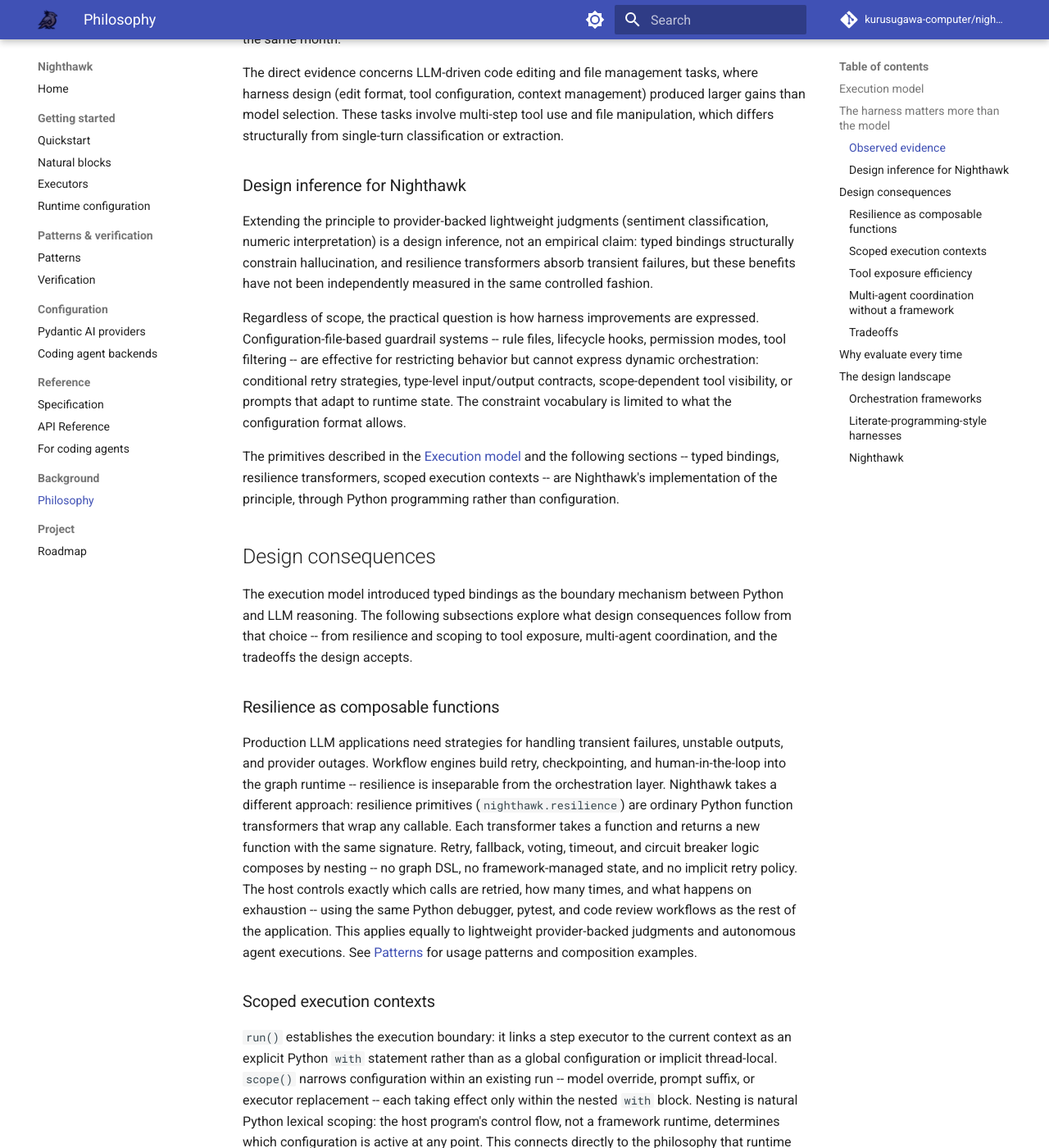
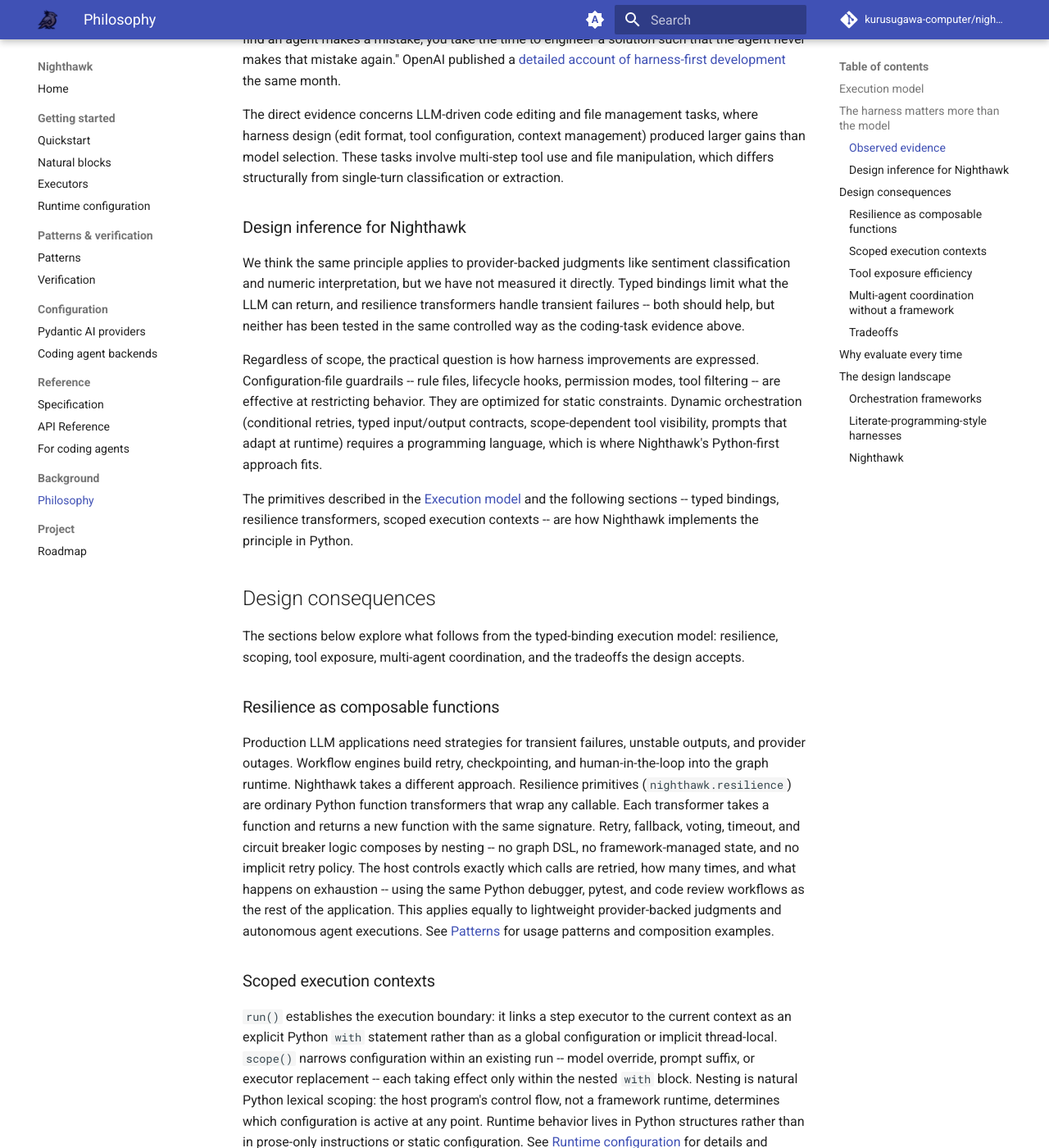
Before and after one commit to kurusugawa-computer/nighthawk-python, an MkDocs documentation site: the page built from docs/philosophy.md, in a window 1280 px wide and 1400 px high, scrolled down 1942 px. Shown: the whole window at 82% size. Built offline with MkDocs 1.6.1 and Material for MkDocs 9.7.7, drawn with Linux system fonts in a browser that asks for light colours; comment, search, counter and statistics services are not loaded; some of the changed text lies outside the part shown.

Commit message:
Refine philosophy documentation

`````diff
--- a/docs/philosophy.md
+++ b/docs/philosophy.md
@@ -1,10 +1,10 @@
 # Philosophy
 
-Python controls orchestration; the LLM operates inside typed blocks with explicit state transfer.
+Python owns the control flow. The LLM works inside typed blocks, receiving inputs and returning outputs through explicit bindings.
 
 ## Execution model
 
-Nighthawk embeds Natural blocks inside ordinary Python functions. Each block is a typed boundary: read bindings (`<name>`) inject input state from Python variables, write bindings (`<:name>`) commit output state back with type validation, and binding functions give the LLM composable access to Python callables during block execution. Python controls the sequencing -- loops, conditionals, error handling, retries -- and the LLM operates inside each block with no implicit message history carried across blocks.
+Nighthawk embeds Natural blocks inside ordinary Python functions. Each block has a typed boundary. Read bindings (`<name>`) pass Python values in. Write bindings (`<:name>`) pass results back out, validated against their type annotations. Binding functions let the LLM call Python functions during execution. Python controls the sequencing -- loops, conditionals, error handling, retries -- and the LLM operates inside each block with no implicit message history carried across blocks.
 
 ```py
 def python_average(numbers):
@@ -23,7 +23,7 @@
 
 Binding functions like `<python_average>` appear in the prompt as a compact signature line. The LLM's pre-trained Python knowledge lets it reason about types, return values, and composition from the signature alone, without JSON Schema or protocol overhead. See [Tool exposure efficiency](#tool-exposure-efficiency) for the quantitative comparison with MCP and CLI tool exposure.
 
-With provider-backed executors, each Natural block is a single LLM call where typed bindings do the heavy lifting. A sentiment classifier whose write binding is typed as `Literal["positive", "negative", "neutral"]` will reject any output that falls outside the declared set -- the type annotation is not a hint but a runtime-enforced contract via Pydantic validation. The same mechanism applies to numeric extraction (`int`, `float`), structured parsing (Pydantic models), and any task where the judgment space is bounded. Because the host program owns the loop, a misclassified result can be retried, logged, or routed to a fallback -- all in ordinary Python.
+With provider-backed executors, each Natural block is a single LLM call. A sentiment classifier whose write binding is typed as `Literal["positive", "negative", "neutral"]` rejects any output outside the declared set -- Pydantic validates the type annotation at runtime, not as a hint. The same mechanism applies to numeric extraction (`int`, `float`), structured parsing (Pydantic models), and any task where the judgment space is bounded. Because the host program owns the loop, a misclassified result can be retried, logged, or routed to a fallback -- all in ordinary Python.
 
 With [coding agent backends](coding-agent-backends.md), the same boundary contract applies, but each Natural block becomes an autonomous agent execution. The agent can read files, run commands, and invoke skills -- while typed bindings enforce what crosses the boundary back to Python. The same `scope()` and `run()` context managers that structure human-written workflows are equally legible to a coding agent constructing workflows programmatically. When a coding agent operates inside a Natural block, binding functions appear as Python signatures in the prompt:
 
@@ -32,13 +32,13 @@
 merge_results: (primary: list[Item], secondary: list[Item]) -> list[Item]
 ```
 
-The underlying LLM's pre-trained Python knowledge lets it infer that `Item` has attributes, that the return value supports iteration and indexing, and that `merge_results` accepts the output of `fetch_items` directly -- all from the type annotations alone. An equivalent CLI tool description (`fetch-items --category X --limit 10`) conveys invocation syntax but not output structure; the model must infer or discover the output format separately.
+The underlying LLM's pre-trained Python knowledge lets it infer that `Item` has attributes, that the return value supports iteration and indexing, and that `merge_results` accepts the output of `fetch_items` directly -- all from the type annotations alone. A CLI tool description (`fetch-items --category X --limit 10`) is optimized for invocation syntax; output structure is left to the model's training data.
 
-Coding agent backends make this especially practical because the agent can immediately apply that inferred structure while reading workflow code, invoking tools, editing implementations, running `pytest`, and iterating within the same Python codebase. No framework-specific tooling, no graph serialization format, no separate configuration language.
+Coding agent backends make this especially practical because the agent can immediately apply that inferred structure while reading workflow code, invoking tools, editing implementations, running `pytest`, and iterating within the same Python codebase. The agent works directly in Python with standard tooling -- debugger, test runner, type checker -- rather than through a separate orchestration layer.
 
 ## The harness matters more than the model
 
-The strongest direct evidence comes from agentic coding tasks; extending the principle to provider-backed judgments is a design inference, not a measured claim.
+The strongest direct evidence comes from agentic coding tasks. The subsections below separate what has been measured from where Nighthawk extends the principle.
 
 ### Observed evidence
 
@@ -50,27 +50,29 @@
 
 ### Design inference for Nighthawk
 
-Extending the principle to provider-backed lightweight judgments (sentiment classification, numeric interpretation) is a design inference, not an empirical claim: typed bindings structurally constrain hallucination, and resilience transformers absorb transient failures, but these benefits have not been independently measured in the same controlled fashion.
+We think the same principle applies to provider-backed judgments like sentiment classification and numeric interpretation, but we have not measured it directly. Typed bindings limit what the LLM can return, and resilience transformers handle transient failures -- both should help, but neither has been tested in the same controlled way as the coding-task evidence above.
 
-Regardless of scope, the practical question is how harness improvements are expressed. Configuration-file-based guardrail systems -- rule files, lifecycle hooks, permission modes, tool filtering -- are effective for restricting behavior but cannot express dynamic orchestration: conditional retry strategies, type-level input/output contracts, scope-dependent tool visibility, or prompts that adapt to runtime state. The constraint vocabulary is limited to what the configuration format allows.
+Regardless of scope, the practical question is how harness improvements are expressed. Configuration-file guardrails -- rule files, lifecycle hooks, permission modes, tool filtering -- are effective at restricting behavior. They are optimized for static constraints. Dynamic orchestration (conditional retries, typed input/output contracts, scope-dependent tool visibility, prompts that adapt at runtime) requires a programming language, which is where Nighthawk's Python-first approach fits.
 
-The primitives described in the [Execution model](#execution-model) and the following sections -- typed bindings, resilience transformers, scoped execution contexts -- are Nighthawk's implementation of the principle, through Python programming rather than configuration.
+The primitives described in the [Execution model](#execution-model) and the following sections -- typed bindings, resilience transformers, scoped execution contexts -- are how Nighthawk implements the principle in Python.
 
 ## Design consequences
 
-The execution model introduced typed bindings as the boundary mechanism between Python and LLM reasoning. The following subsections explore what design consequences follow from that choice -- from resilience and scoping to tool exposure, multi-agent coordination, and the tradeoffs the design accepts.
+The sections below explore what follows from the typed-binding execution model: resilience, scoping, tool exposure, multi-agent coordination, and the tradeoffs the design accepts.
 
 ### Resilience as composable functions
 
-Production LLM applications need strategies for handling transient failures, unstable outputs, and provider outages. Workflow engines build retry, checkpointing, and human-in-the-loop into the graph runtime -- resilience is inseparable from the orchestration layer. Nighthawk takes a different approach: resilience primitives (`nighthawk.resilience`) are ordinary Python function transformers that wrap any callable. Each transformer takes a function and returns a new function with the same signature. Retry, fallback, voting, timeout, and circuit breaker logic composes by nesting -- no graph DSL, no framework-managed state, and no implicit retry policy. The host controls exactly which calls are retried, how many times, and what happens on exhaustion -- using the same Python debugger, pytest, and code review workflows as the rest of the application. This applies equally to lightweight provider-backed judgments and autonomous agent executions. See [Patterns](patterns.md#resilience-patterns) for usage patterns and composition examples.
+Production LLM applications need strategies for transient failures, unstable outputs, and provider outages. Workflow engines build retry, checkpointing, and human-in-the-loop into the graph runtime. Nighthawk takes a different approach. Resilience primitives (`nighthawk.resilience`) are ordinary Python function transformers that wrap any callable. Each transformer takes a function and returns a new function with the same signature. Retry, fallback, voting, timeout, and circuit breaker logic composes by nesting -- no graph DSL, no framework-managed state, and no implicit retry policy. The host controls exactly which calls are retried, how many times, and what happens on exhaustion -- using the same Python debugger, pytest, and code review workflows as the rest of the application. This applies equally to lightweight provider-backed judgments and autonomous agent executions. See [Patterns](patterns.md#resilience-patterns) for usage patterns and composition examples.
 
 ### Scoped execution contexts
 
-`run()` establishes the execution boundary: it links a step executor to the current context as an explicit Python `with` statement rather than as a global configuration or implicit thread-local. `scope()` narrows configuration within an existing run -- model override, prompt suffix, or executor replacement -- each taking effect only within the nested `with` block. Nesting is natural Python lexical scoping: the host program's control flow, not a framework runtime, determines which configuration is active at any point. This connects directly to the philosophy that runtime behavior should live in Python structures rather than in prose-only instructions or static configuration. See [Runtime configuration](runtime-configuration.md) for details and examples.
+`run()` establishes the execution boundary: it links a step executor to the current context as an explicit Python `with` statement rather than as a global configuration or implicit thread-local. `scope()` narrows configuration within an existing run -- model override, prompt suffix, or executor replacement -- each taking effect only within the nested `with` block. Nesting is natural Python lexical scoping: the host program's control flow, not a framework runtime, determines which configuration is active at any point. Runtime behavior lives in Python structures rather than in prose-only instructions or static configuration. See [Runtime configuration](runtime-configuration.md) for details and examples.
 
 ### Tool exposure efficiency
 
-Because binding functions are Python signatures rather than JSON Schema objects or CLI descriptions, the per-tool context cost is on the order of a single signature line. MCP tool definitions carry per-request JSON Schema overhead that grows with the number of exposed tools. CLI tools reduce definition overhead but carry hidden costs -- Mario Zechner's [2025 benchmark](https://mariozechner.at/posts/2025-08-15-mcp-vs-cli/) found that CLI invocations in Claude Code trigger per-command security classification that consumed an order of magnitude more tokens than equivalent MCP calls. In both approaches, substantial context budget is spent on tool plumbing before the model sees the actual task.
+Binding functions carry higher information density per token than JSON Schema or CLI descriptions (see [Execution model](#execution-model) for how they appear in the prompt). This section compares the per-tool context cost across approaches.
+
+MCP tool definitions carry per-request JSON Schema overhead that grows with the number of exposed tools. CLI tools reduce definition overhead but carry hidden costs -- Mario Zechner's [2025 benchmark](https://mariozechner.at/posts/2025-08-15-mcp-vs-cli/) found that CLI invocations in Claude Code trigger per-command security classification that consumed an order of magnitude more tokens than equivalent MCP calls. In both approaches, substantial context budget is spent on tool plumbing before the model sees the actual task.
 
 **MCP** defines tools as JSON Schema objects served over a protocol layer. Each tool definition consumes tokens in every request.
 
@@ -82,7 +84,7 @@
 find_top_items: (category: str) -> list[dict]  # Return the highest-scored recent items in a category.
 ```
 
-This is on the order of a single signature line -- comparable in token cost to the most compact CLI description, but carrying higher information density. The type annotations let the LLM reason structurally: a `list[dict]` return supports iteration and key access, an `Item` return type has discoverable attributes, and typed parameters make it clear what another binding function will accept. A CLI description of similar compactness conveys invocation syntax but leaves output structure to inference from training data. There is no protocol layer, no serialization boundary, and no per-tool JSON Schema overhead. The same type annotations serve as targets for optional static analysis (pyright) and as hooks for Nighthawk's runtime validation (via Pydantic). Testing, debugging, and composition use standard Python tooling.
+The type annotations let the LLM reason structurally: a `list[dict]` return supports iteration and key access, an `Item` return type has discoverable attributes, and typed parameters make it clear what another binding function will accept. There is no protocol layer, no serialization boundary, and no per-tool JSON Schema overhead. The same type annotations serve as targets for optional static analysis (pyright) and as hooks for Nighthawk's runtime validation (via Pydantic). Testing, debugging, and composition use standard Python tooling.
 
 | Approach | Per-tool context cost | Information density | Type safety | Composability | Testing | Interoperability |
 |---|---|---|---|---|---|---|
@@ -100,7 +102,7 @@
 
 **Isolation.** Nighthawk provides logical isolation at binding boundaries: read bindings prevent name rebinding, write bindings are type-validated, and each Natural block executes with an independent step context carrying no implicit message history. Read bindings do not prevent in-place mutation of mutable objects -- this is intentional and underlies the [carry pattern](patterns.md#the-carry-pattern). OS-level isolation -- sandboxing, filesystem scoping, permission control -- is delegated to the execution backend. Coding agent backends provide their own sandbox modes and working directory scoping, which Nighthawk configures but does not reimplement.
 
-**Result merging.** The resilience module provides composable patterns for common cases: `vote` for majority consensus across repeated invocations, `fallback` for sequential first-success chaining. Domain-specific merging -- reconciling edits from multiple agents, aggregating heterogeneous outputs, resolving conflicts -- belongs in user code, because merge semantics are inherently domain-dependent. Nighthawk's role is to ensure that each agent's output crosses the boundary as a typed, validated Python object that merge logic can operate on directly.
+**Result merging.** The resilience module provides composable patterns for common cases: `vote` for majority consensus across repeated invocations, `fallback` for sequential first-success chaining. Domain-specific merging -- reconciling edits from multiple agents, aggregating heterogeneous outputs, resolving conflicts -- belongs in user code, because merge semantics are inherently domain-dependent. Nighthawk ensures that each agent's output crosses the boundary as a typed, validated Python object that merge logic can operate on directly.
 
 ### Tradeoffs
 
@@ -108,7 +110,7 @@
 
 - **Python lock-in.** Binding functions, type annotations, and resilience transformers are Python constructs. Nighthawk does not offer a language-neutral protocol; interoperability with non-Python systems requires explicit bridging (e.g., REST endpoints wrapping Natural functions).
 - **Per-invocation cost.** Every Natural block invocation calls the LLM. There is no compilation step that amortizes cost across inputs. For high-throughput, low-judgment tasks where a deterministic Python function would suffice, a Natural block is the wrong tool. See [Why evaluate every time](#why-evaluate-every-time) for the design rationale.
-- **Integration tests are essential.** Mock tests verify Python logic around Natural blocks, but verifying that the LLM produces correct judgments requires integration tests against a real provider. The [two-layer testing strategy](verification.md) is not optional -- it is a structural consequence of delegating judgment to an LLM.
+- **Integration tests are essential.** Mock tests verify Python logic around Natural blocks, but verifying that the LLM produces correct judgments requires integration tests against a real provider. The [two-layer testing strategy](verification.md) is not optional -- because the LLM produces the judgment, only a real LLM call can verify it.
 - **Manual orchestration burden.** Nighthawk leaves branching, retries, merge logic, and recovery policy in user code rather than a graph runtime. This is a direct cost of the "Python controls all flow" principle.
 - **Python API design discipline.** Binding functions are only as effective as their signatures, type annotations, and naming. Poor API design degrades the LLM's ability to reason about composition.
 
@@ -153,7 +155,7 @@
 Store the computed average in `result`.
 ````
 
-The instruction references embedded code, but there is no explicit boundary for how `result` crosses back to the host program. The narrative assumes the value will be available to subsequent steps, but the mechanism for state transfer is implicit -- the reader must infer it from convention rather than from a declared contract.
+The instruction references embedded code, but there is no explicit boundary for how `result` crosses back to the host program. The narrative assumes the value will be available to subsequent steps, but getting `result` back to the host program is implicit -- it depends on convention, not a declared contract.
 
 ### Nighthawk
 
--- a/mkdocs.yml
+++ b/mkdocs.yml
@@ -9,6 +9,10 @@
   logo: assets/nighthawk_logo-128x128.png
   favicon: assets/nighthawk_logo-128x128.png
   palette:
+    - media: "(prefers-color-scheme)"
+      toggle:
+        icon: material/brightness-auto
+        name: Switch to light mode
     - media: "(prefers-color-scheme: light)"
       scheme: default
       toggle:
@@ -23,6 +27,18 @@
     - content.code.copy
     - navigation.instant
     - navigation.sections
+    - navigation.footer
+    - search.suggest
+    - search.highlight
+
+extra:
+  social:
+    - icon: fontawesome/brands/github
+      link: https://github.com/kurusugawa-computer/nighthawk-python
+    - icon: fontawesome/brands/python
+      link: https://pypi.org/project/nighthawk-python/
+
+copyright: "&copy; 2026 Kurusugawa Computer Inc."
 
 exclude_docs: |
   AGENTS.md
`````
Also changed, not shown: other parts of docs/philosophy.md (+2 -2 lines).
